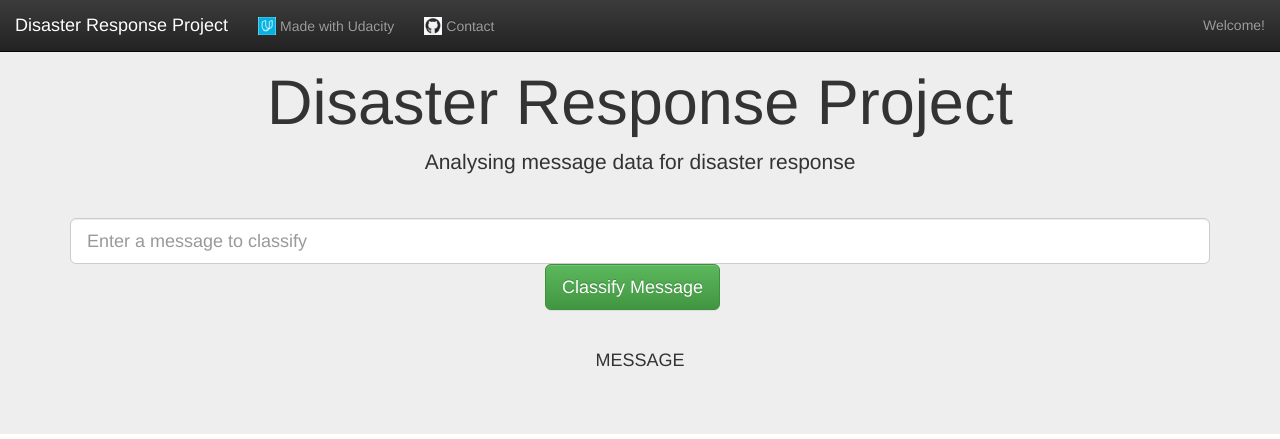
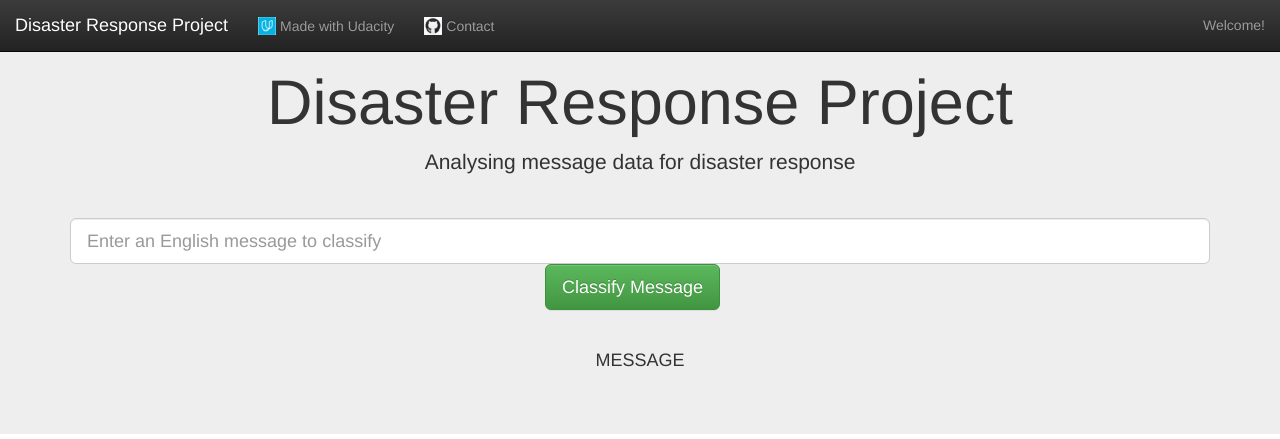
Before and after one commit to IloBe/NLP_Disaster_Messages_Relief_master, a Flask app: template app/templates/go.html in a window 1280 px wide. Shown: the top 439 px of the page. Run offline with Flask 2, Linux system fonts and the light colour scheme; the template is opened without the code that fills it, so the values that code supplies are empty; parts of the project's set-up code (start-up, migrations or seed data) failed here and were passed over; some libraries are stand-ins or nearby versions.

Commit message:
Mod: change of placeholder text

```diff
--- a/app/templates/master.html
+++ b/app/templates/master.html
@@ -69,7 +69,7 @@
         <div class="row">
             <div class="col-lg-12 form-group-lg">
                 <form action="/go" method="get">
-                    <input type="text" class="form-control form-control-lg" name="query" placeholder="Enter a message to classify">
+                    <input type="text" class="form-control form-control-lg" name="query" placeholder="Enter an English message to classify">
                     <div class="col-lg-offset-5">
                         <button type="submit" class="btn btn-lg btn-success">Classify Message</button>
                     </div>
```
